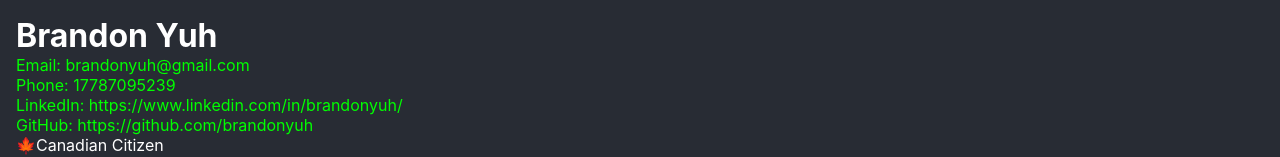
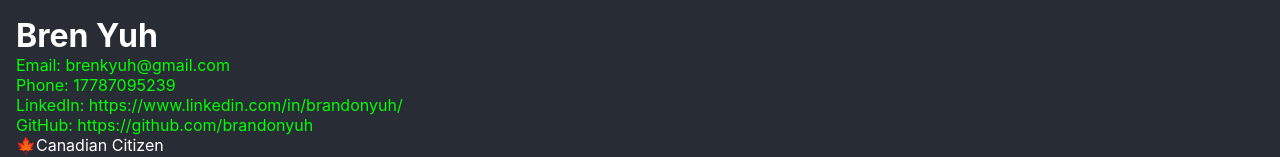
Before and after one commit to brandonyuh/portfolio, a React (Create React App) app: page / in a window 1280 px wide. Shown: the top 157 px of the page. Built offline with nearby package versions, Linux system fonts and the light colour scheme.

Commit message:
Updated email/name

```diff
--- a/src/App.jsx
+++ b/src/App.jsx
@@ -5,14 +5,15 @@ import skills from "./json/skills.json";
 import interests from "./json/interests.json";
 
 function App() {
-  const encEmail = "YnJhbmRvbnl1aEBnbWFpbC5jb20=";
+  //const encEmail = "YnJhbmRvbnl1aEBnbWFpbC5jb20=";
+  const encEmail = "YnJlbmt5dWhAZ21haWwuY29t";
   const encPhone = "MTc3ODcwOTUyMzk=";
 
   const [filteredSkills, setFilteredSkills] = useState([]);
 
   return (
     <>
-      <h1>Brandon Yuh</h1>
+      <h1>Bren Yuh</h1>
       <div>
         <a href={"mailto:".concat(atob(encEmail))}>Email: {atob(encEmail)}</a>
       </div>
--- a/src/json/interests.json
+++ b/src/json/interests.json
@@ -1 +1 @@
-["Public Infrastructure", "Language Learning", "Video Games", "Animation", "Weightlifting", "Fitness", "Bodybuilding", "Nutrition", "Cooking", "Game Development", "Board Games", "Photography", "Social Issues", "Forensic", "Gardening"]
+["Public Infrastructure", "Language Learning", "Video Games", "Animation", "Weightlifting", "Fitness", "Bodybuilding", "Nutrition", "Cooking", "Game Development", "Board Games", "Photography", "Social Issues", "Forensics", "Gardening"]
```
Also changed, not shown: 7 other files (tests, documents, lock files or other folders).
